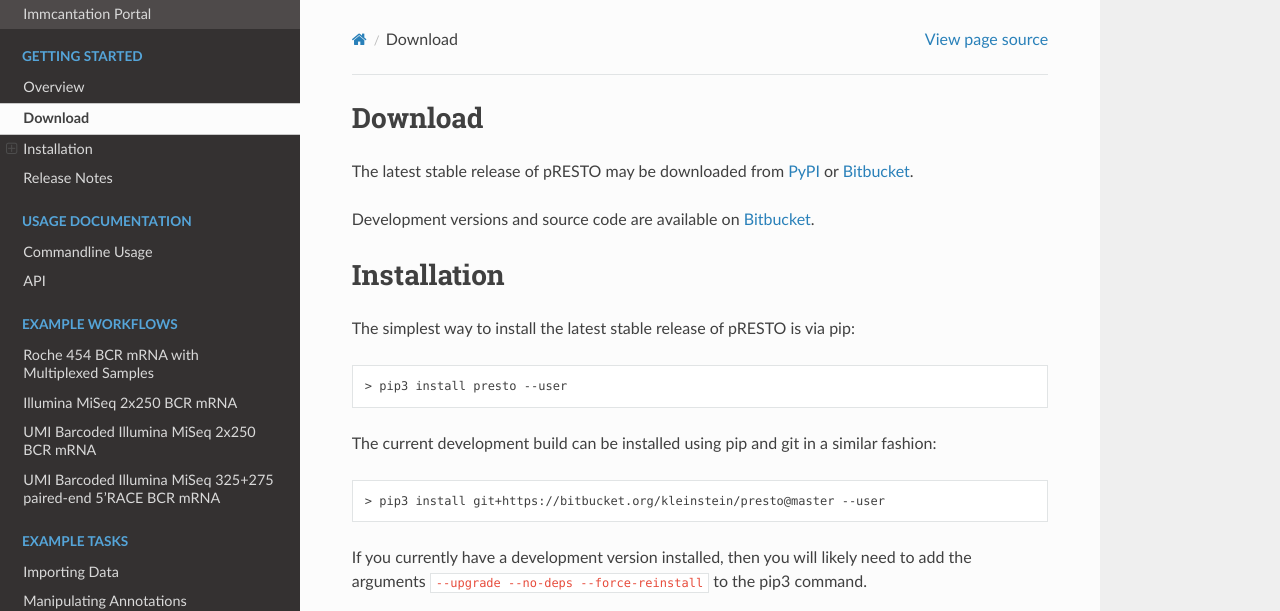
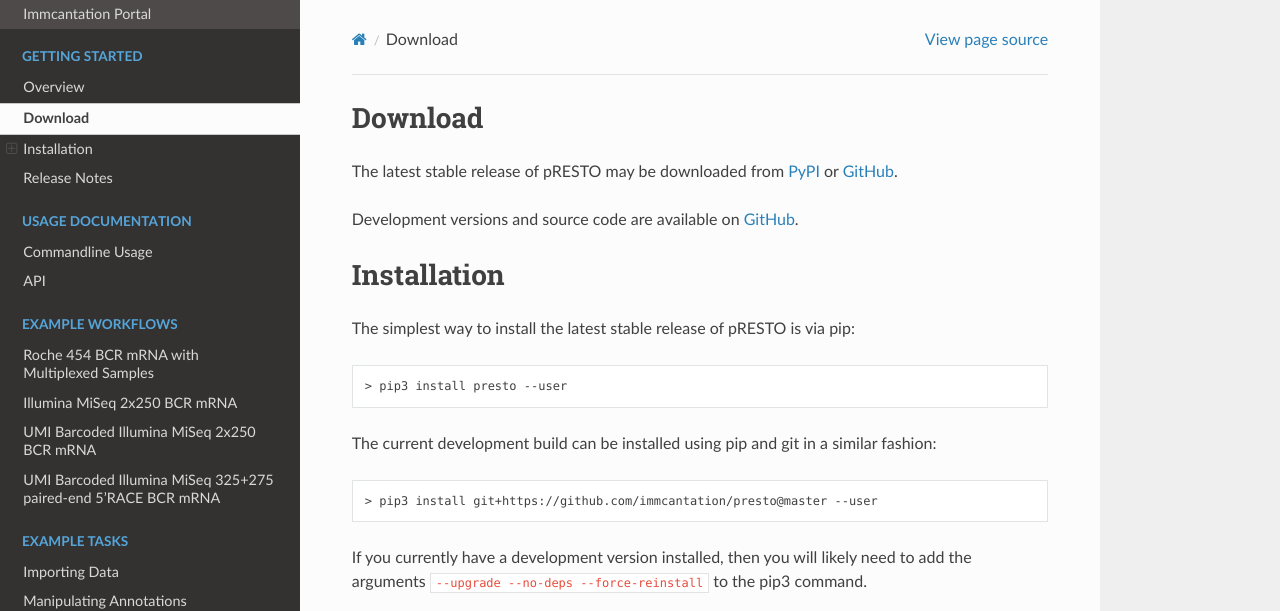
Before and after one commit to immcantation/presto, a Sphinx documentation site: the page built from docs/install.rst, in a window 1280 px wide and 900 px high. Shown: the top 611 px of the window. Built offline with Sphinx 7.4.7 and the Read the Docs theme 2.0.0, drawn with Linux system fonts in a browser that asks for light colours; formulas are drawn with MathJax 3.

Commit message:
replaced old bitbucket urls with github

```diff
--- a/INSTALL.rst
+++ b/INSTALL.rst
@@ -8,7 +8,7 @@
 The current development build can be installed using pip and git in a
 similar fashion::
 
-    > pip3 install git+https://bitbucket.org/kleinstein/presto@master --user
+    > pip3 install git+https://github.com/immcantation/presto@master --user
 
 If you currently have a development version installed, then you will likely
 need to add the arguments ``--upgrade --no-deps --force-reinstall`` to the
@@ -39,7 +39,7 @@
    Biopython according to its
    `instructions <https://biopython.org/DIST/docs/install/Installation.html>`__.
 
-2. Download the `pRESTO bundle <https://bitbucket.org/kleinstein/presto/downloads>`__ and run::
+2. Download the `pRESTO bundle <https://github.com/immcantation/presto/releases>`__ and run::
 
    > pip3 install presto-x.y.z.tar.gz --user
 
@@ -78,7 +78,7 @@
 
    > pip3 install numpy scipy pandas biopython
 
-8. Download the `pRESTO bundle <https://bitbucket.org/kleinstein/presto/downloads>`__,
+8. Download the `pRESTO bundle <https://github.com/immcantation/presto/releases>`__,
    open a terminal window, change directories
    to download location, and run::
 
@@ -95,7 +95,7 @@
    `Unofficial Windows binary <https://www.lfd.uci.edu/~gohlke/pythonlibs>`__
    collection.
 
-3. Download the `pRESTO bundle <https://bitbucket.org/kleinstein/presto/downloads>`__,
+3. Download the `pRESTO bundle <https://github.com/immcantation/presto/releases>`__,
    open a Command Prompt, change directories to
    the download folder, and run::
 
--- a/docs/info.rst
+++ b/docs/info.rst
@@ -5,8 +5,8 @@
 `Immcantation Group <mailto:immcantation@googlegroups.com>`__.
 
 If you've discovered a bug or have a feature request, you can create an issue
-on Bitbucket using the
-`Issue Tracker <http://bitbucket.org/kleinstein/presto/issues>`__.
+on GitHub using the
+`Issue Tracker <http://github.com/immcantation/presto/issues>`__.
 
 Citation
 --------------------------------------------------------------------------------
--- a/docs/install.rst
+++ b/docs/install.rst
@@ -5,10 +5,10 @@
 
 The latest stable release of pRESTO may be downloaded from
 `PyPI <https://pypi.python.org/pypi/presto>`__ or
-`Bitbucket <https://bitbucket.org/kleinstein/presto/downloads>`__.
+`GitHub <https://github.com/immcantation/presto/releases>`__.
 
 Development versions and source code are available on
-`Bitbucket <https://bitbucket.org/kleinstein/presto/overview>`__.
+`GitHub <https://github.com/immcantation/presto>`__.
 
 .. _Installation:
 
--- a/setup.py
+++ b/setup.py
@@ -70,7 +70,7 @@
       zip_safe=False,
       license=__license__,
       url='http://presto.readthedocs.io',
-      download_url='https://bitbucket.org/kleinstein/presto/downloads',
+      download_url='https://github.com/immcantation/presto/releases',
       keywords=['bioinformatics', 'sequencing', 'immunology', 'adaptive immunity',
                 'immunoglobulin', 'AIRR-seq', 'Rep-Seq',
                 'B cell repertoire analysis', 'adaptive immune receptor repertoires'],
```
